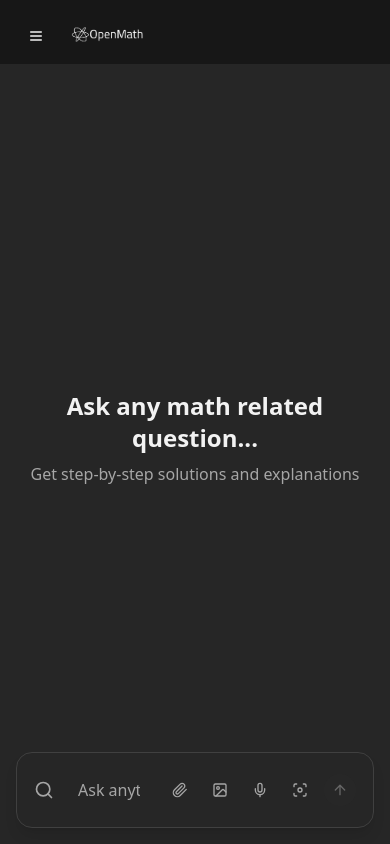
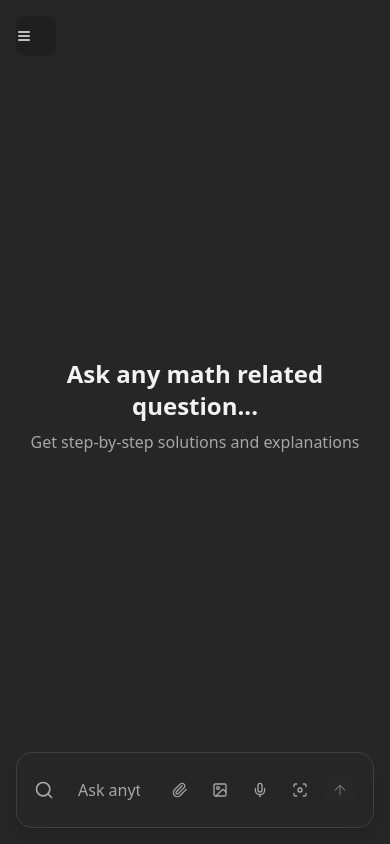
Before and after one commit to OpenMaths/openmaths-ai-buddy, a React (Vite) app: page / in a window 390 px wide. Built offline with nearby package versions, Linux system fonts and the light colour scheme.

Commit message:
Remove header

```diff
--- a/src/pages/Index.tsx
+++ b/src/pages/Index.tsx
@@ -1,6 +1,6 @@
 import { useState } from "react";
 import { ThemeProvider } from "next-themes";
-import { Home, Plus, Globe, BookOpen, Settings, User } from "lucide-react";
+import { Home, Plus, Globe, BookOpen, Settings, User, Menu } from "lucide-react";
 import SearchBox from "@/components/SearchBox";
 import ChatMessage from "@/components/ChatMessage";
 import ChatHistory from "@/components/ChatHistory";
@@ -120,9 +120,6 @@ Feel free to ask follow-up questions!`,
     }, 2000);
   };
   return <ThemeProvider attribute="class" defaultTheme="light" enableSystem>
-      {/* Mobile Header */}
-      <MobileHeader onMenuToggle={() => setIsMobileNavOpen(true)} />
-
       {/* Mobile Navigation Overlay */}
       <MobileNavOverlay
         isOpen={isMobileNavOpen}
@@ -171,7 +168,17 @@ Feel free to ask follow-up questions!`,
         </div>
 
         {/* Chat section - responsive margins and padding */}
-        <div className="ml-0 md:ml-20 h-full p-0 md:p-2 pt-16 md:pt-2 bg-neutral-900">
+        <div className="ml-0 md:ml-20 h-full p-0 md:p-2 bg-neutral-900">
+          {/* Floating hamburger menu for mobile */}
+          <Button
+            variant="ghost"
+            size="icon"
+            onClick={() => setIsMobileNavOpen(true)}
+            className="block md:hidden fixed top-4 left-4 z-30 h-10 w-10 bg-background/80 backdrop-blur-sm"
+          >
+            <Menu className="h-6 w-6" />
+          </Button>
+
           <div className="h-full bg-card md:rounded-2xl md:shadow-2xl flex flex-col relative">
             {messages.length === 0 ? (/* Welcome/Search State */
           <div className="flex-1 flex flex-col items-center justify-center relative px-4">
```
